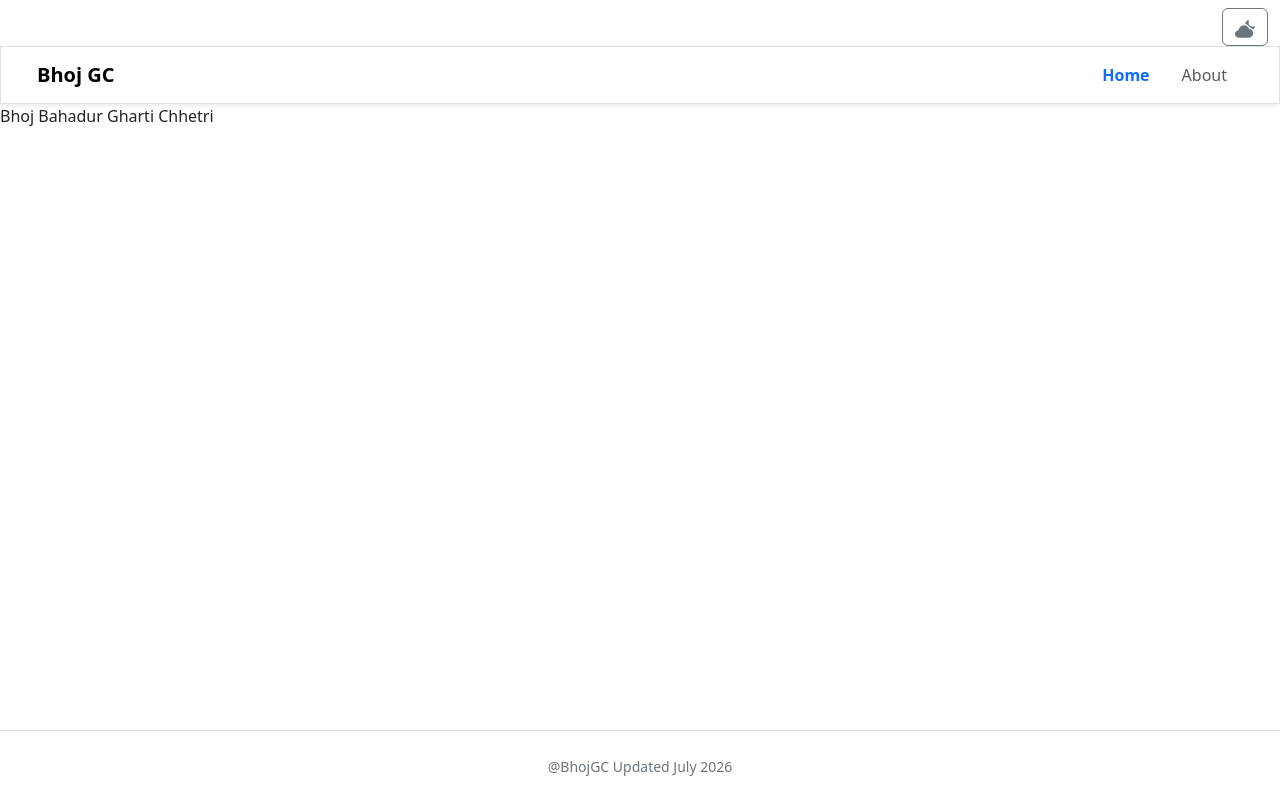
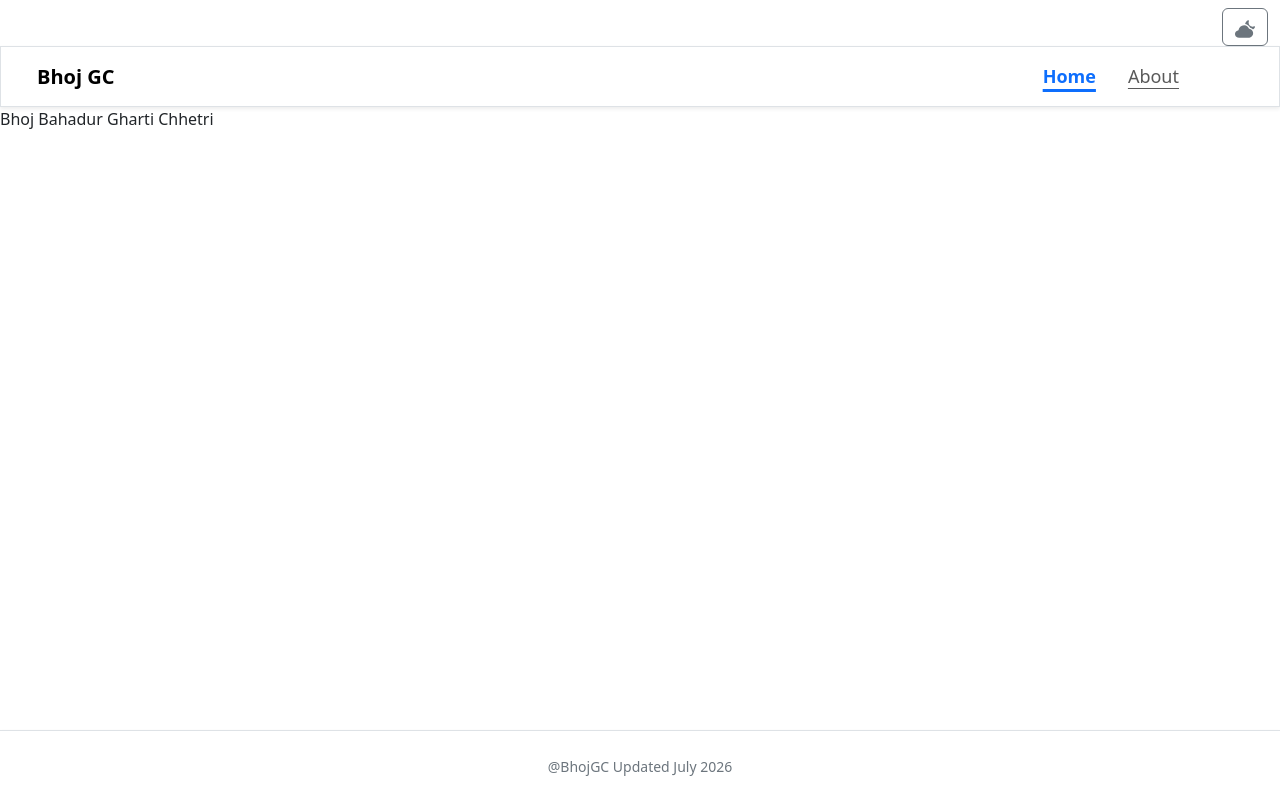
Before and after one commit to gcbhoj/profile, a React (Vite) app: page / in a window 1280 px wide. Built offline with nearby package versions, Linux system fonts and the light colour scheme; a web font is replaced by a local one.

Commit message:
- navbar complete

```diff
--- a/src/components/navbar.jsx
+++ b/src/components/navbar.jsx
@@ -22,16 +22,22 @@ const Navbar = () => {
         </button>
 
         <div
-          className="collapse navbar-collapse justify-content-end"
+          className="collapse navbar-collapse justify-content-end me-5"
           id="portfolioNavbar"
         >
           <ul className="navbar-nav">
             {navigationItems.map((item) => (
-              <li key={item.id} className="nav-item mx-2">
+              <li
+                key={item.id}
+                className="nav-item mx-2"
+                style={{
+                  fontSize: "18px",
+                }}
+              >
                 <NavLink
                   to={item.path}
                   className={({ isActive }) =>
-                    `nav-link ${isActive ? "active fw-bold text-primary" : ""}`
+                    `nav-link ${isActive ? "active-link" : ""}`
                   }
                 >
                   {item.name}
--- a/src/scss/styles.scss
+++ b/src/scss/styles.scss
@@ -16,3 +16,20 @@ body {
   font-family: $font-family-base;
   overflow-y: hidden;
 }
+
+.nav-link {
+  text-decoration: underline;
+  text-underline-offset: 5px;
+  transition: all 0.3s ease;
+}
+
+.nav-link:hover {
+  transform: translateY(-2px);
+}
+
+.active-link {
+  font-weight: 700;
+  color: var(--bs-primary) !important;
+  text-decoration-thickness: 3px;
+  text-underline-offset: 6px;
+}
```
